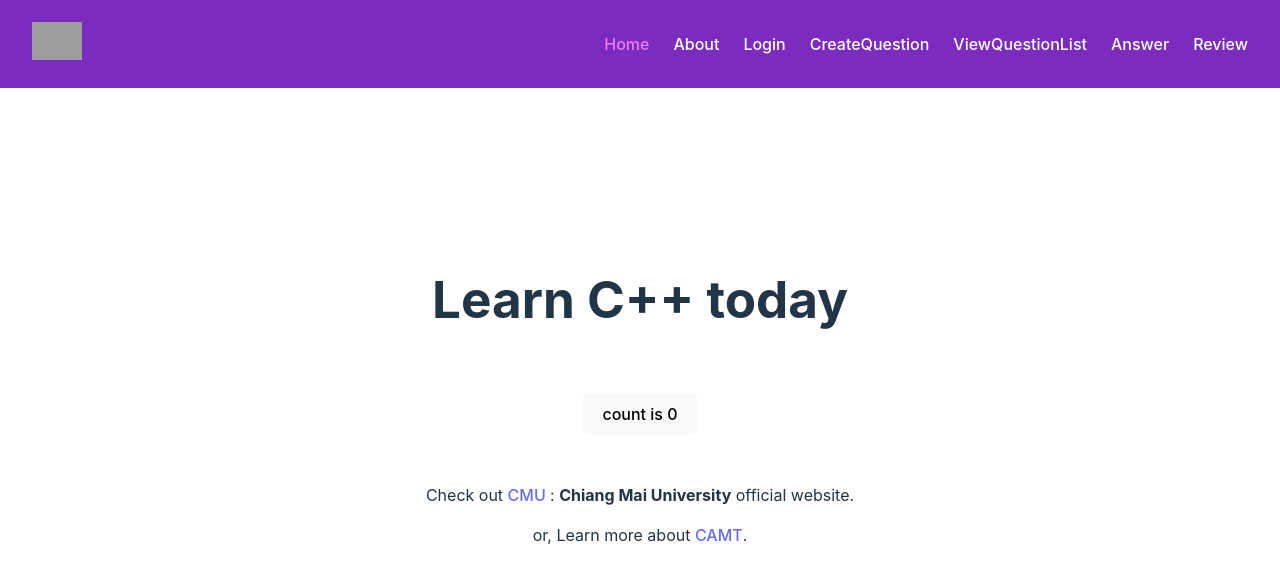
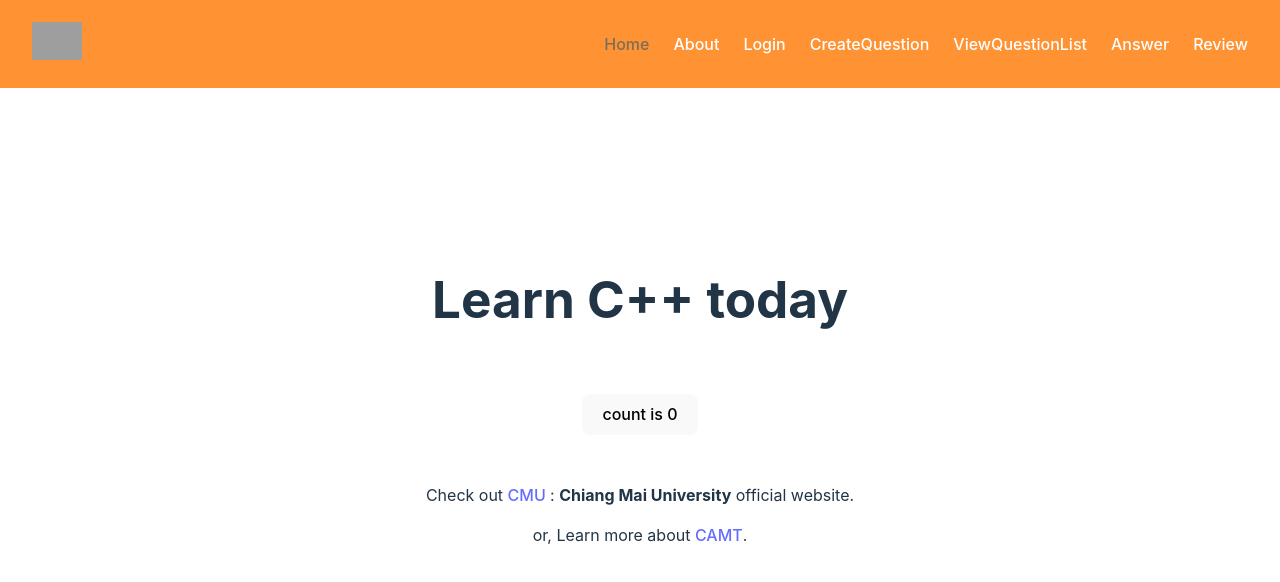
Before and after one commit to t1ww/SE65-Senior-project, a Vue app in the folder frontend/SE65-SENIOR-PROJECT/: page / in a window 1280 px wide. Shown: the top 582 px of the page. Built offline with nearby package versions, Linux system fonts and the light colour scheme; grey boxes are pictures that could not be loaded.

Commit message:
Update navbar

```diff
--- a/frontend/SE65-SENIOR-PROJECT/src/components/Navbar.vue
+++ b/frontend/SE65-SENIOR-PROJECT/src/components/Navbar.vue
@@ -52,7 +52,7 @@ const filteredRoutes = computed(() => {
 
 <style scoped>
 .green-text {
-  color: #ec7dfd;
+  color: #7b6e5a;
 }
 
 .navbar {
@@ -61,7 +61,7 @@ const filteredRoutes = computed(() => {
   left: 0;
   width: 100%;
   max-width: 100%;
-  background: #7b2cbf;
+  background: #ff9233;
   padding: 1rem 2rem;
   color: rgb(255, 255, 255);
   z-index: 1000;
@@ -91,6 +91,6 @@ const filteredRoutes = computed(() => {
 }
 
 .nav-links a:hover {
-  color: #ffadfc;
+  color: #9d7643;
 }
 </style>
```
